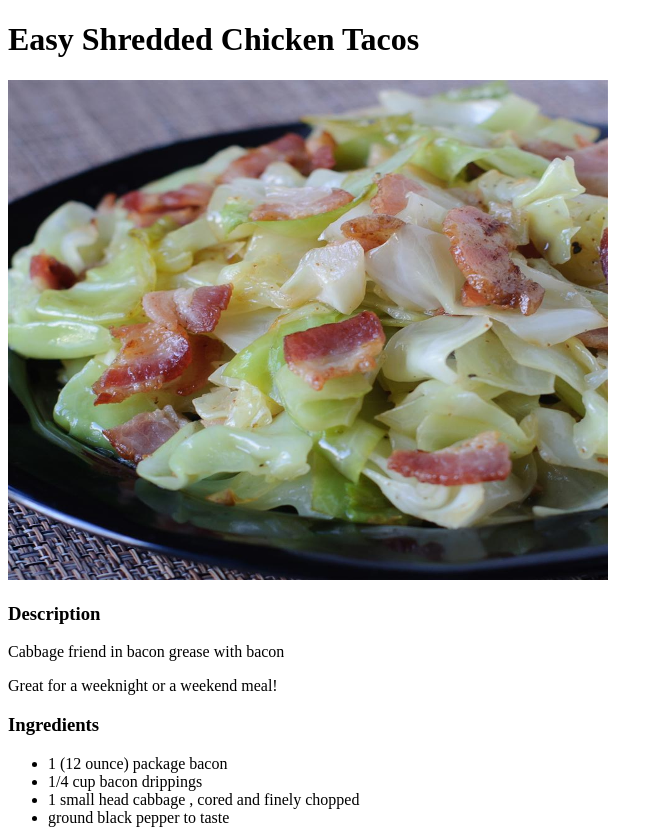
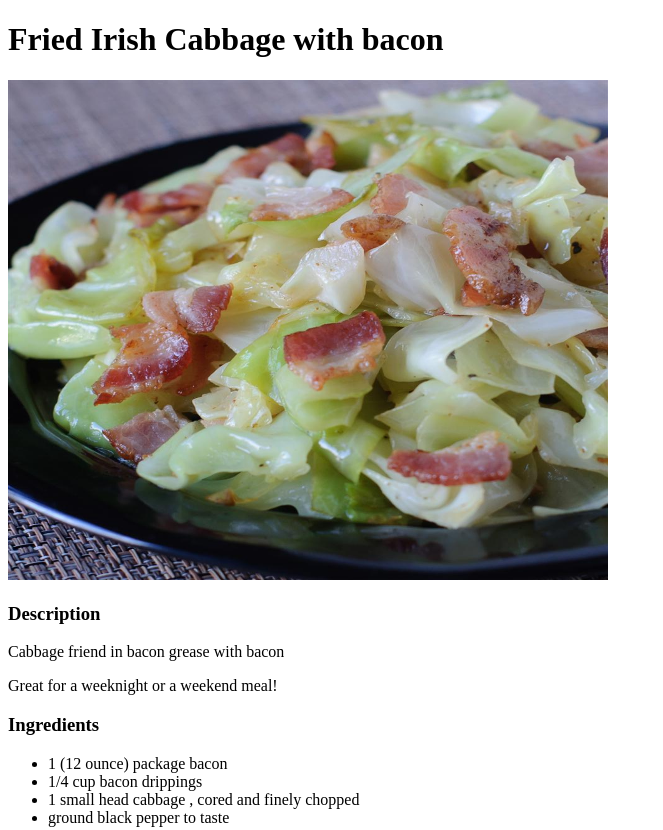
Before and after one commit to theredditbandit/odin-recipes, a plain HTML site: page recipes/fried-irish-cabbage-with-bacon.html in a window 1280 px wide. Shown: the top 830 px of the page, without its empty margins (0-663 px from the left). Drawn offline with Linux system fonts and the light colour scheme.

Commit message:
Fixed an error in cabbage bacon recipe

```diff
--- a/recipes/fried-irish-cabbage-with-bacon.html
+++ b/recipes/fried-irish-cabbage-with-bacon.html
@@ -9,7 +9,7 @@
 </head>
 
 <body>
-    <h1>Easy Shredded Chicken Tacos</h1>
+    <h1>Fried Irish Cabbage with bacon</h1>
     <img src="images/cabbage-with-bacon.jpeg" alt="Cabbage With Bacon" height="500" width="600">
     <h3>Description</h3>
     <p>Cabbage friend in bacon grease with bacon</p>
```
